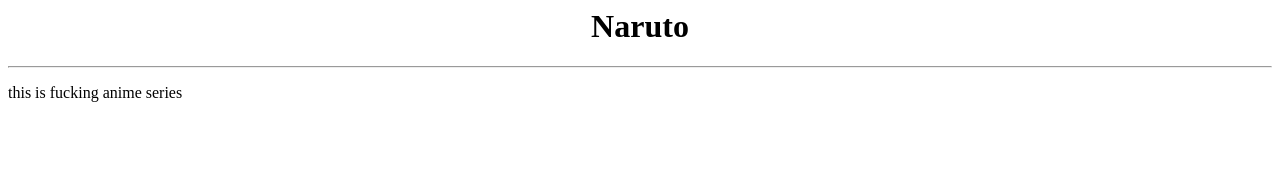
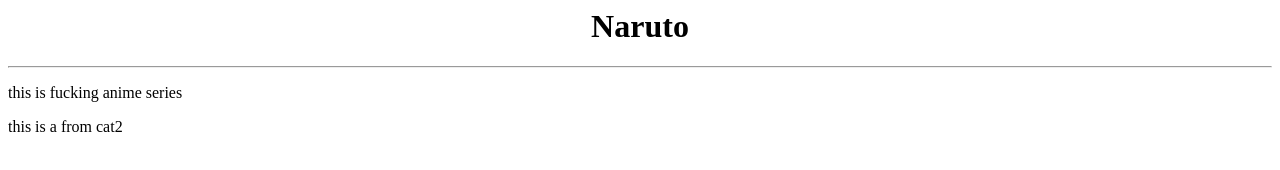
Before and after one commit to SUNDAR0288/animepage, a plain HTML site: page index.html in a window 1280 px wide. Drawn offline with Linux system fonts and the light colour scheme.

Commit message:
added a cat2

```diff
--- a/index.html
+++ b/index.html
@@ -6,3 +6,7 @@
 <p>
   this is fucking anime series
 </p>
+
+<p>
+  this is a from cat2
+</p>
```
